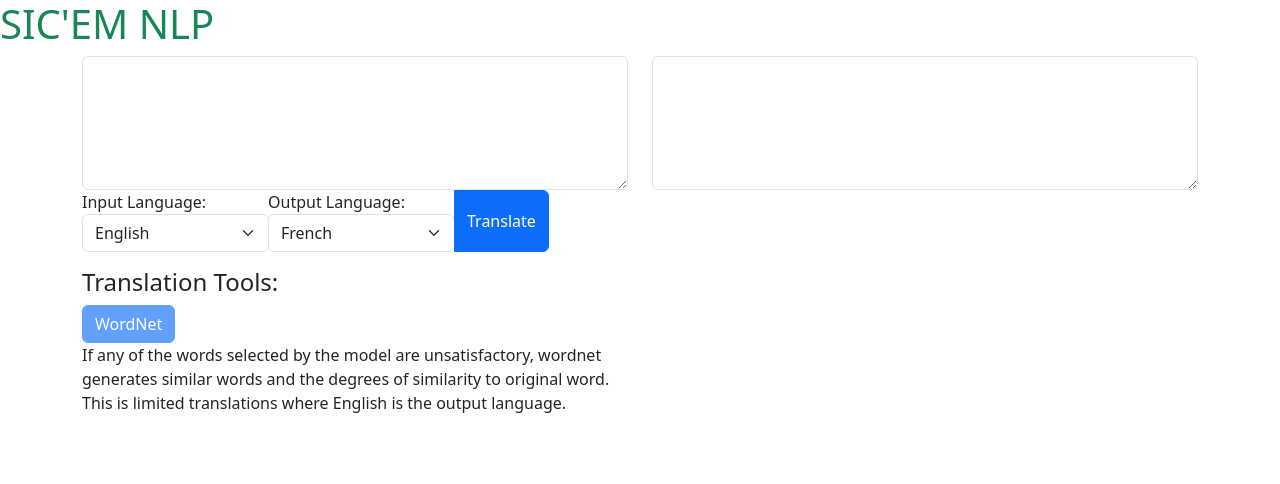
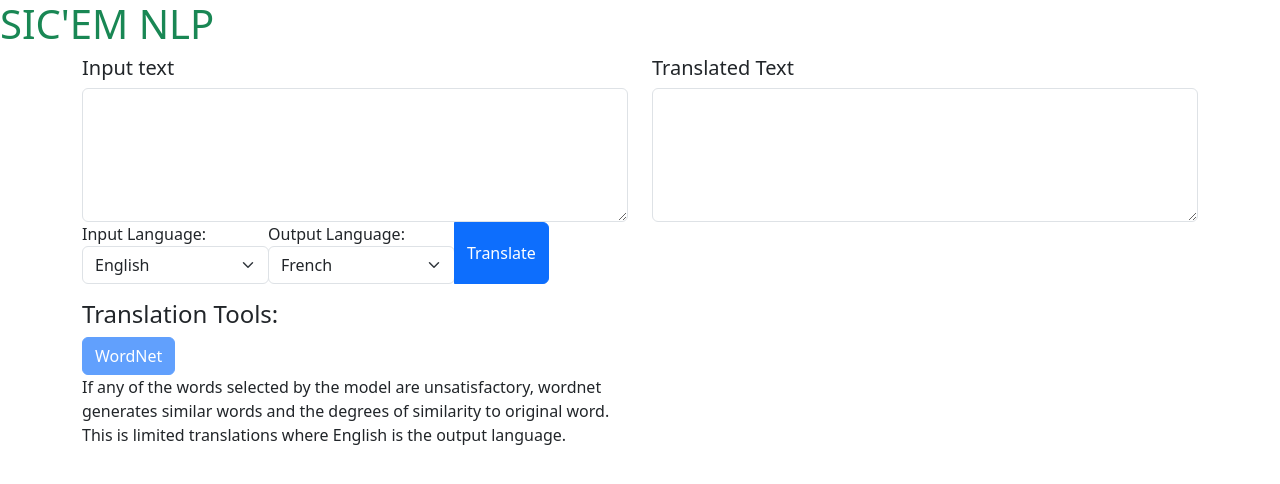
Before and after one commit to Baylor-AI/DivineTranslate, a React (Create React App) app in the folder bible-frontend/: page / in a window 1280 px wide. Shown: the top 484 px of the page. Built offline with nearby package versions, Linux system fonts and the light colour scheme.

Commit message:
add labels

```diff
--- a/bible-frontend/src/App.js
+++ b/bible-frontend/src/App.js
@@ -135,6 +135,7 @@ function App() {
         <div className="col s12 m6">
 
           <div className="form-group">
+          <h5>Input text</h5>
             <textarea
               className="form-control"
               id="exampleFormControlTextarea1"
@@ -199,6 +200,7 @@ function App() {
           <p>If any of the words selected by the model are unsatisfactory, wordnet generates similar words and the degrees of similarity to original word. This is limited translations where English is the output language. </p>
         </div>
         <div className="col s12 m6">
+        <h5>Translated Text</h5>
           <div className="form-group">
             <textarea
               className="form-control"
```
